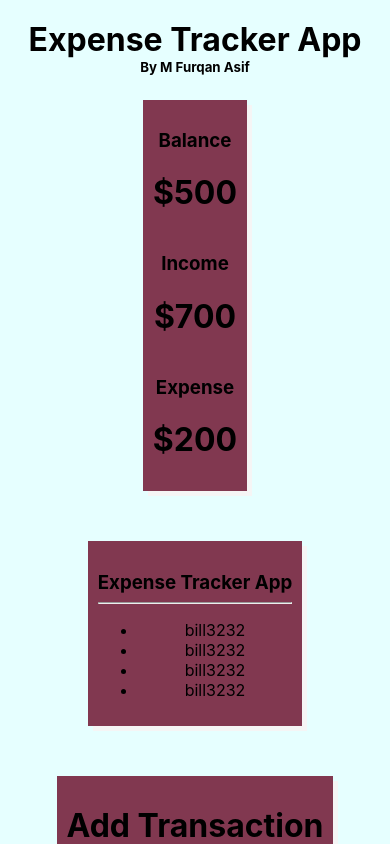
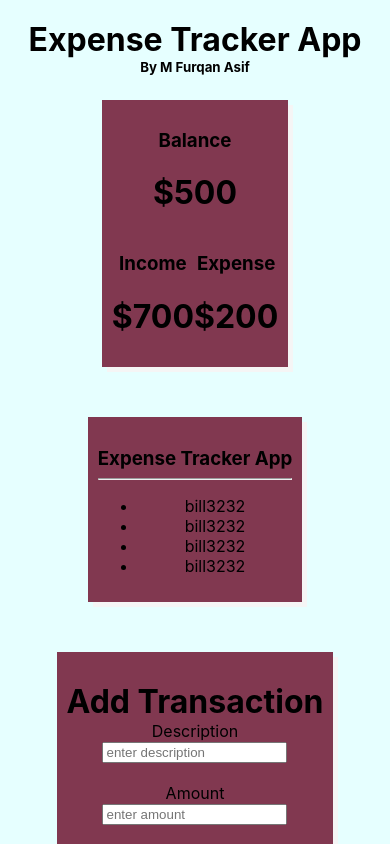
Before and after one commit to mfurqanasif/expense-tracker, a React (Create React App) app: page / in a window 390 px wide. Shown: the top 844 px of the page. Built offline with nearby package versions, Linux system fonts and the light colour scheme.

Commit message:
i think done with media view query

```diff
--- a/src/App.css
+++ b/src/App.css
@@ -30,10 +30,18 @@ body{
     display: flex;
     flex-direction: row;
   }
+  .income-expense {
+    display: flex;
+    flex-direction: column;
+  }
 }
 @media screen and (max-width: 600px) {
   .container {
     display: flex;
     flex-direction: column;
   }
+  .income-expense {
+    display: flex;
+    flex-direction: row;
+  }
 }
--- a/src/components/accountinfo.js
+++ b/src/components/accountinfo.js
@@ -12,7 +12,7 @@ function AccountInfo(){
                     $500
                 </h1>
             </div>
-            <div className="container">
+            <div className="income-expense">
                 <div>
                     <h3>
                         Income
```
